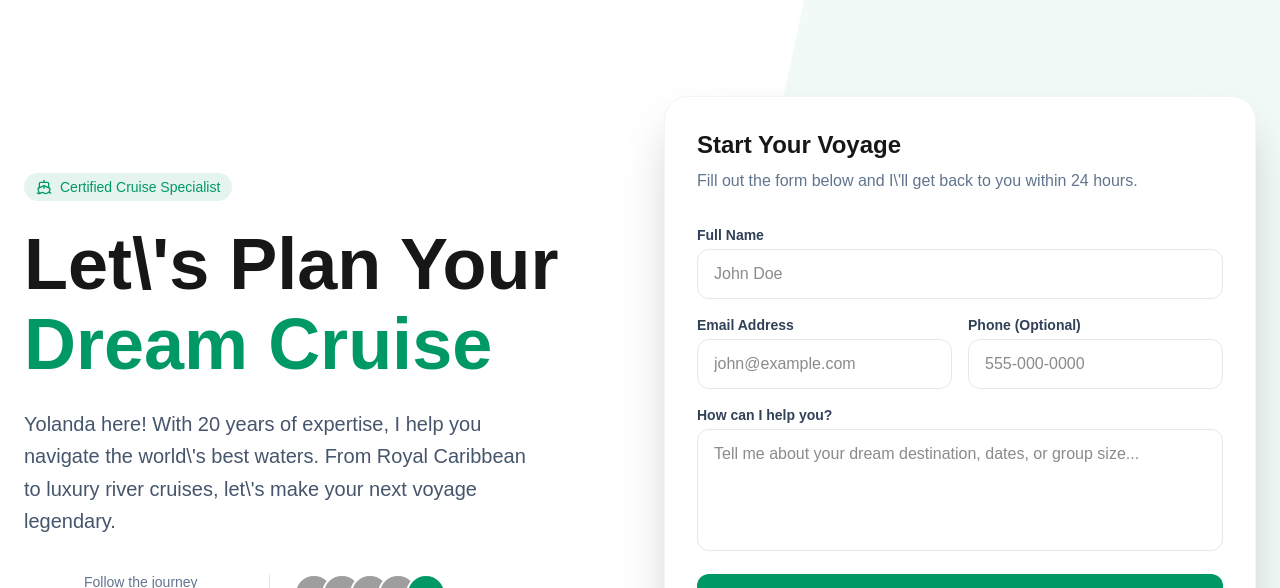
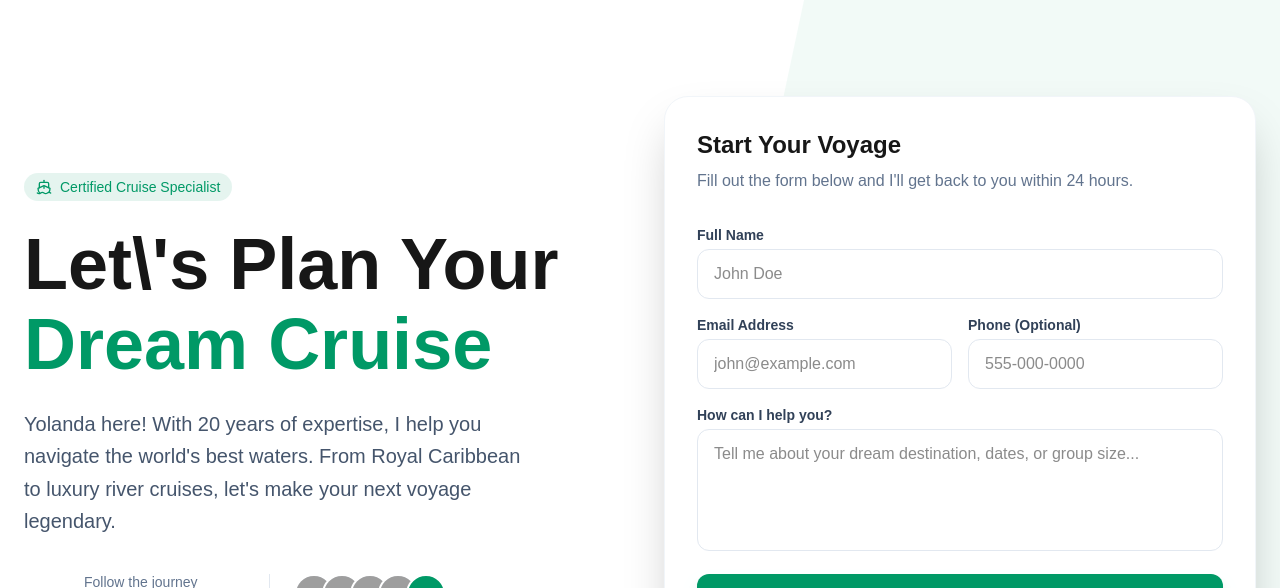
Before and after one commit to mrrickyspanish/travelholics, a Next.js app: page / in a window 1280 px wide. Shown: the top 588 px of the page. Built offline with nearby package versions, Linux system fonts and the light colour scheme; no server answers; grey boxes are pictures that could not be loaded.

Commit message:
Fix HTML entity encoding in hero.tsx

```diff
--- a/components/hero.tsx
+++ b/components/hero.tsx
@@ -71,7 +71,7 @@ const Hero = () => {  const [formData, setFormData] = useState({
             </h1>
 
             <p className="text-xl text-slate-600 mb-8 max-w-lg leading-relaxed">
-              Yolanda here! With 20 years of expertise, I help you navigate the world\'s best waters. From Royal Caribbean to luxury river cruises, let\'s make your next voyage legendary.
+              Yolanda here! With 20 years of expertise, I help you navigate the world's best waters. From Royal Caribbean to luxury river cruises, let's make your next voyage legendary.
             </p>
 
             <div className="flex flex-col sm:flex-row items-start sm:items-center gap-6">
@@ -109,7 +109,7 @@ const Hero = () => {  const [formData, setFormData] = useState({
           >
             <div className="mb-8">
               <h2 className="text-2xl font-bold text-navy-900 mb-2">Start Your Voyage</h2>
-              <p className="text-slate-500">Fill out the form below and I\'ll get back to you within 24 hours.</p>
+              <p className="text-slate-500">Fill out the form below and I'll get back to you within 24 hours.</p>
             </div>
 
             {isSuccess ? (
@@ -118,7 +118,7 @@ const Hero = () => {  const [formData, setFormData] = useState({
                   <CheckCircle size={40} />
                 </div>
                 <h3 className="text-2xl font-bold text-navy-900 mb-2">Message Sent!</h3>
-                <p className="text-slate-500 mb-6">I\'ve received your inquiry and will be in touch soon.</p>
+                <p className="text-slate-500 mb-6">I've received your inquiry and will be in touch soon.</p>
                 <button
                   onClick={() => setIsSuccess(false)}
                   className="text-emerald-600 font-semibold hover:underline"
```
